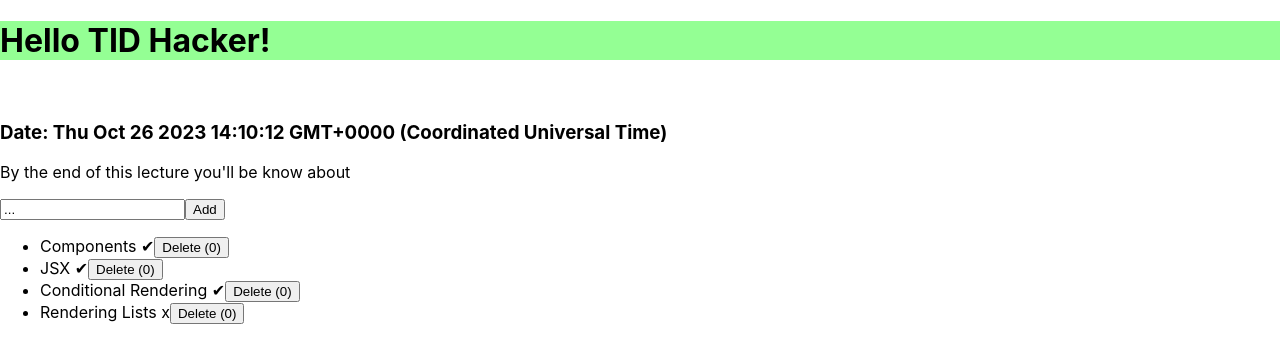
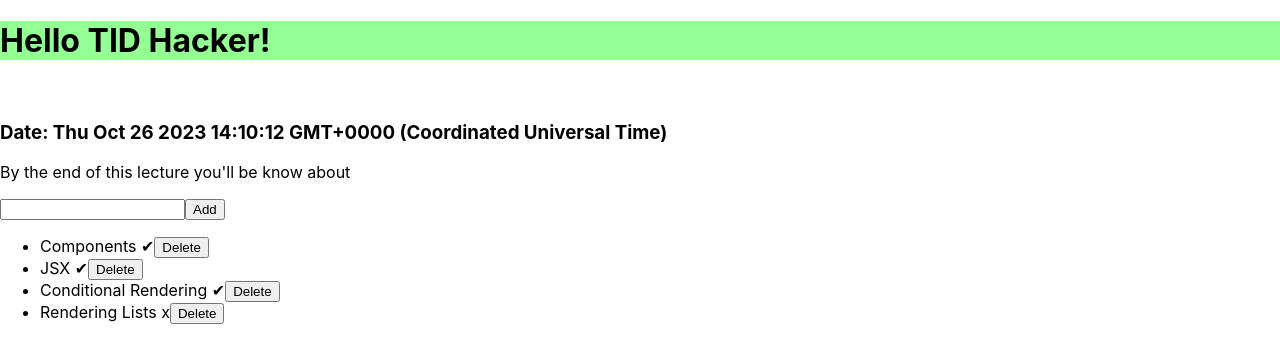
Before and after one commit to itu-tid/lecture-notes, a React (Create React App) app in the folder Code/7-intro-to-react/hello-world/: page / in a window 1280 px wide. Shown: the top 362 px of the page. Built offline with nearby package versions, Linux system fonts and the light colour scheme.

Commit message:
after the second coding session

```diff
--- a/Code/7-intro-to-react/hello-world/src/PackingList.js
+++ b/Code/7-intro-to-react/hello-world/src/PackingList.js
@@ -6,22 +6,34 @@ const NOT_CHECKED = "x"
 
 function PackingList() {
 
-    let topics = [
-        {topic: "Components", isPacked: true},
-        {topic: "JSX", isPacked: true},
-        {topic: "Conditional Rendering", isPacked: true},
-        {topic: "Rendering Lists", isPacked: false},
-    ]
+    const [topics, setTopics] =
+        useState([
+            {topic: "Components", isPacked: true},
+            {topic: "JSX", isPacked: true},
+            {topic: "Conditional Rendering", isPacked: true},
+            {topic: "Rendering Lists", isPacked: false},
+        ]);
 
-    const [newTopic, setNewTopic] = useState("...")
+    const [newTopic, setNewTopic] = useState("")
 
     function handleSubmit(e) {
         e.preventDefault();
+        setTopics([
+            {topic: newTopic, isPacked: false},
+            ...topics
+        ])
+    }
+
+    function deleteItem(topicName) {
+        let newList = topics.filter(e => e.topic !== topicName);
+        setTopics(newList)
     }
 
     function handleNewTopicChange(e) {
         setNewTopic(e.target.value);
     }
+
+    console.log("component was called");
 
     return (
         <div>
@@ -31,7 +43,7 @@ function PackingList() {
             </form>
             <ul>
                 {topics.map(each => <>
-                    <Item name={each.topic} isPacked={each.isPacked}/>
+                    <Item name={each.topic} isPacked={each.isPacked} deleteElementFunction={deleteItem}/>
                 </>)}
             </ul>
         </div>
@@ -62,23 +74,18 @@ function ItemB({name, isPacked}) {
     )
 }
 
-function Item({name, isPacked}) {
+function Item({name, isPacked, deleteElementFunction}) {
 
-    const [clicks, setClicks] = useState(0);
 
     function handleDeletePress(e) {
-        // clicks += 1
-        setClicks(clicks + 1)
+        deleteElementFunction(name);
     }
 
-    // if (clicks > 2) {
-    //     return null;
-    // }
 
     return (
         <li>
             {name} {isPacked ? CHECKBOX : NOT_CHECKED}
-            <button onClick={handleDeletePress}>Delete ({clicks})</button>
+            <button onClick={handleDeletePress}>Delete</button>
         </li>
     )
 }
```
